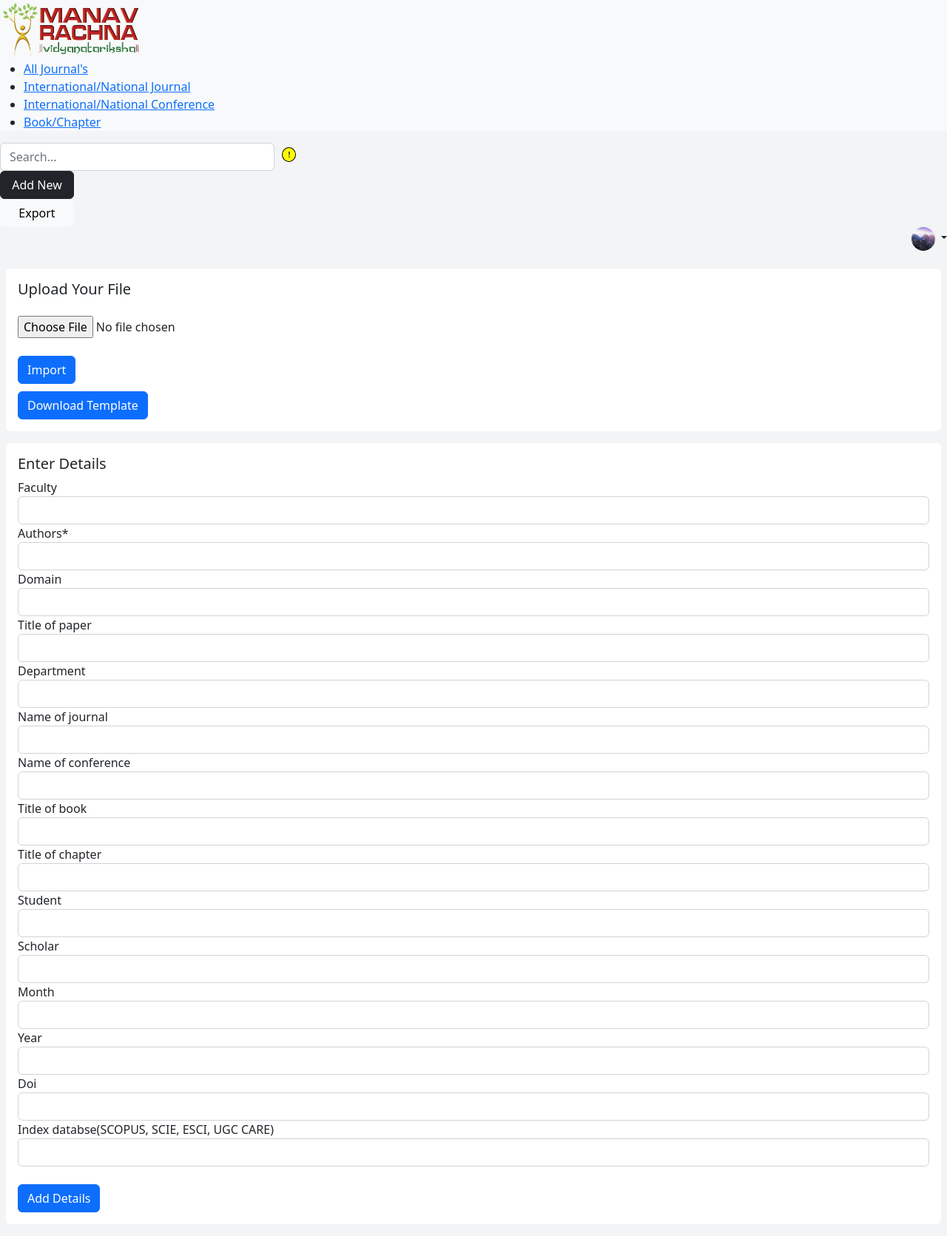
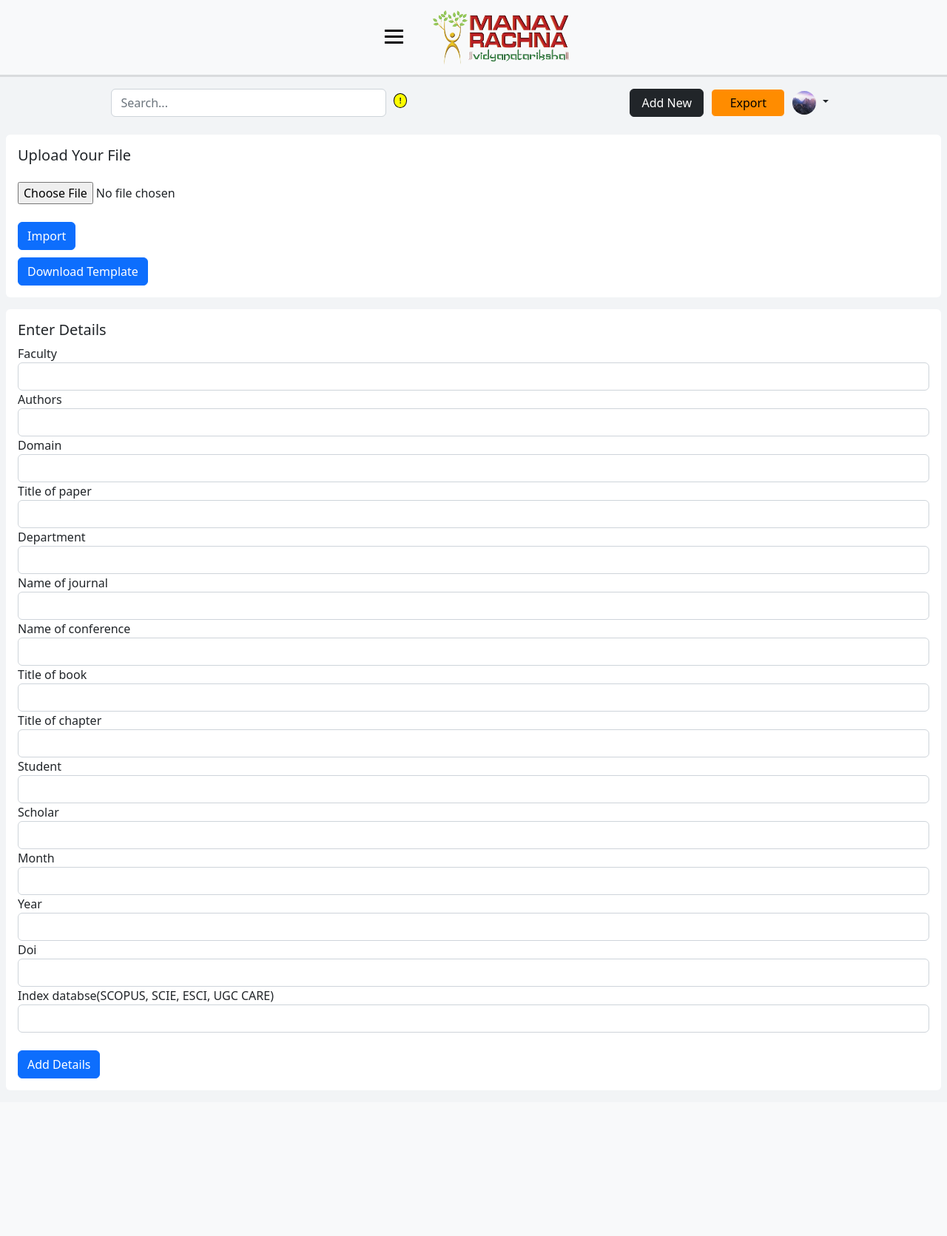
Before and after one commit to Jasmeet1001/django-portal-mriirs, a Django app: page /paper/new/ in a window 1280 px wide. Shown: the whole page at 74% size. After the commit the page ends 1458 px from the top, so only its background shows below. Run offline with Django 4.2, Linux system fonts and the light colour scheme; a user stored in the database is signed in; data comes from the database, SQL or seed files in the repository; some libraries are stand-ins or nearby versions.

Commit message:
Update style.css

```diff
--- a/dashboard/static/dashboard/css_base/style.css
+++ b/dashboard/static/dashboard/css_base/style.css
@@ -1,26 +1,182 @@
+* {
+  padding: 0;
+  margin: 0;
+}
+
 body {
   min-height: 100vh;
-    min-height: -webkit-fill-available;
+  /* min-height: -webkit-fill-available; */
   background-color: #f2f4f6;
-  }
-
-  html {
-    height: -webkit-fill-available;
+  /* background-color: red; */
 }
 
 main {
-    height: 100vh;
-    height: -webkit-fill-available;
-    max-height: 100vh;
-    overflow-x: hidden;
-    overflow-y: auto;
+  display: flex;
+  border: 1px solid black;
 }
+
+.asteriskField {
+  display: none;
+}
+
+.wrapper {
+  display: flex;
+  flex-direction: column;
+  /* border: 10px solid black; */
+}
+
+.nav-header {
+
+  display: flex;
+
+  justify-content: center;
+
+
+  z-index: 999;
+  box-shadow: 0px 0px 0px 3px rgba(0,0,0,0.1);
+}
+
+.nav-ul-list {
+  display: none;
+  width: 100%;
+  /* height: 100vh; */
+  /* border: 1px solid blue; */
+
+}
+
+.nav-bar-list-ul {
+  padding-top: 10px;
+  /* border: 1px solid red; */
+  height: 18%;
+
+}
+
+.nav-bar-list-ul-li {
+  display: flex;
+  /* justify-content: center; */
+  /* text-align: center; */
+}
+
+.nav-bar-list-ul-li a {
+  text-decoration: none;
+  /* margin-left: 0; */
+  color: #000;
+  padding: 0 10px 20px 0;
+}
+
+.mr-logo-navbar {
+  display: flex;
+  flex-direction: column;
+  /* border: 1px solid black; */
+  /* width: 100%; */
+  align-items: center;
+  /* max-height: 12vh; */
+}
+
+.logo-navbar-ham {
+  display: flex;
+}
+
+.mr-logo-navbar-img{
+  /* padding-left: 10px; */
+  padding-top: 10px;
+  padding-bottom: 10px;
+}
+
+.hamburger {
+  display: block;
+  cursor: pointer;
+  padding-left: 20px;
+  padding-right: 36px;
+  padding-top: 35px;
+}
+
+.bar {
+  display: block;
+  width: 25px;
+  height: 3px;
+  margin: 5px auto;
+  transition: all .3s ease-in-out;
+  background-color: #000;
+}
+
+.click {
+  padding-left: 20px;
+  padding-top: 35px;
+  padding-right: 36px;
+}
+
+.clicked {
+  display: flex;
+  border-top: 1px solid black;
+
+}
+
+.click .bar:nth-child(1){
+  transform: translateY(8px) rotate(45deg);
+
+}
+
+.click .bar:nth-child(2){
+  /* background-color: yellow; */
+  display: none;
+}
+
+.click .bar:nth-child(3){
+  transform: translateY(-1px) rotate(-45deg);
+
+}
+
+
+.dashboard-wrapper {
+  /* padding-top: 10%; */
+  display: flex;
+  flex-direction: column;
+
+  /* background-color: red; */
+  /* display: flex; */
+  /* flex-direction: column; */
+}
+
+.search-profile {
+  display: flex;
+  /* border: 1px solid black; */
+  justify-content: space-around;
+  min-width: 100vh;
+  padding-top: 1.5%;
+}
+
+
+.profile-info {
+  display: flex;
+  /* border: 1px solid black; */
+  align-items: center;
+  /* padding: 0 10px 0 10px; */
+}
+
+.profile-menu, .buttons {
+  padding-right: 10px;
+}
+
+.export-btn a{
+  background-color: darkorange;
+}
+
+.export-btn a:hover {
+  background-color: aqua;
+}
+
+.custom-js-button p {
+  font-size: 10px;
+  padding-left: 7px;
+  padding-top: 2px;
+}
+
 
 .custom-js-hover {
   display: flex;
   width: 100%;
 }
-
 
 
 .custom-js-button {
@@ -54,50 +210,14 @@
   text-align: left;
 }
 
-  .custom-js-button p {
-    font-size: 10px;
-    padding-left: 7px;
-    padding-top: 2px;
+
+.main-block {
+  width: 100%;
+  position: relative;
+  top: 0;
+  left: 0;
+  transform: translate(0%, 0%);
 }
-
-  .custom-imp-button {
-    cursor: help;
-    background-color: yellow;
-    border: 1px solid black;
-    /* opacity: 50%;  */
-    width: 20px;
-    height: 20px;
-    border-radius: 50%;
-    font-weight: bold;
-    margin-left: 10px;
-    margin-top: 6px;
-    position: relative;
-  }
-
-  .custom-imp-button p {
-    font-size: 10px;
-    padding-left: 7px;
-    padding-top: 2px;
-  }
-
-  .custom-imp-button:hover:after {
-    position: absolute;
-    content: 'Columns to be included in respective order:-\A faculty;\00a0 authors;\00a0 domain;\00a0 title\00a0 of\00a0 paper;\00a0 dept.;\00a0 name\00a0 of\00a0 journal;\00a0 name\00a0 of\00a0 conference;\00a0 title\00a0 of\00a0 book;\00a0 title\00a0 of\00a0 chapter; student;\00a0 scholar;\00a0 publication\00a0 month;\00a0 publication\00a0 year;\00a0 doi;\00a0 index\00a0 database\00a0 (SCOPUS,\00a0 SCIE,\00a0 ESCI,\00a0 UGC\00a0 CARE)';
-    font-size: 12px;
-    background-color: #EBF0F2;
-    /* border: 1px solid #EBF0; */
-    border: 1px solid black;
-    padding-left: 5px;
-    padding-right: 5px;
-    /* display: block; */
-    font-weight: normal;
-    top: 0px;
-    left: 25px;
-    /* width: 850%; */
-    text-align: left;
-  }
-
-  .dropdown-toggle { outline: 0; }
 
 .btn-toggle {
   padding: .25rem .5rem;
@@ -146,6 +266,18 @@
   -webkit-user-select: none;
   -moz-user-select: none;
   user-select: none;
+}
+
+@media (max-width: 769px) {
+  .search-profile {
+    flex-direction: column;
+    align-items: center;
+  }
+
+  .profile-info {
+    padding-top: 10px;
+  }
+
 }
 
 @media (max-width: 1000px) {
```
Lines whose indentation alone changed are shown as unchanged.
